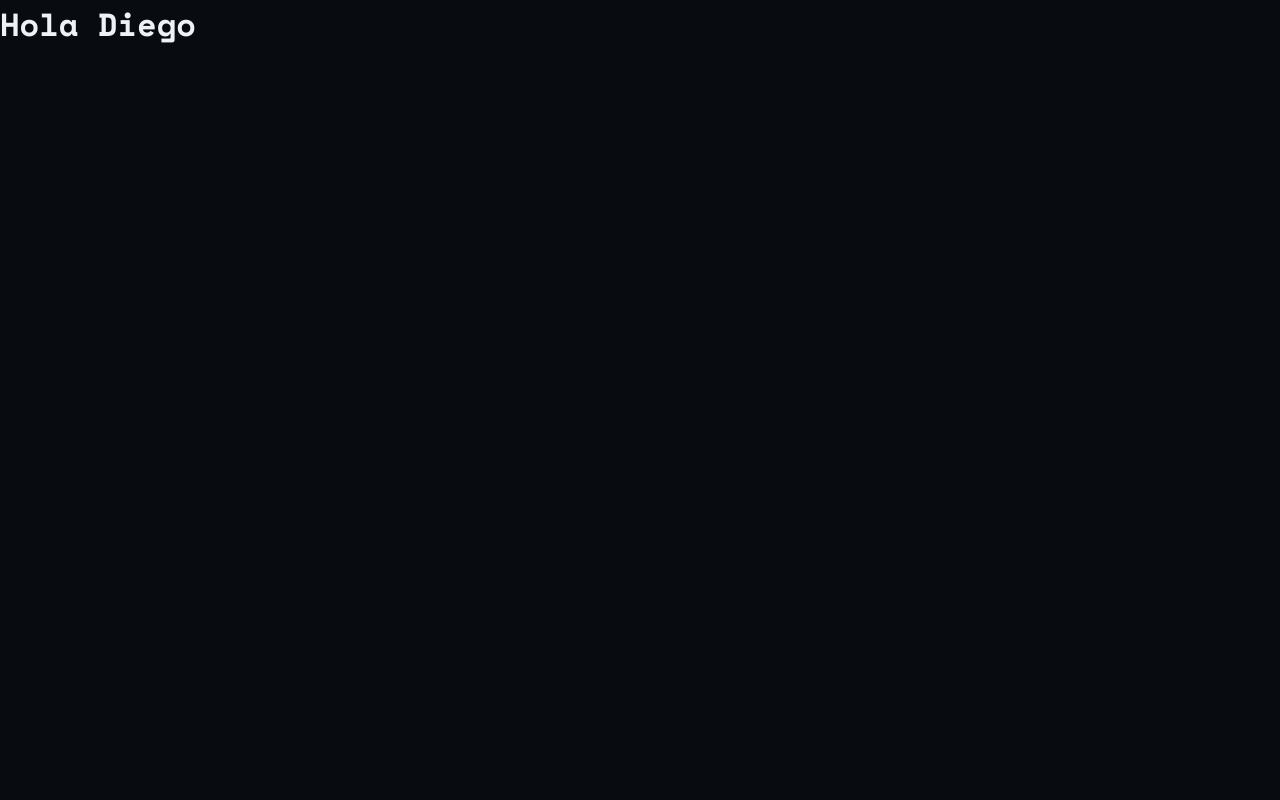
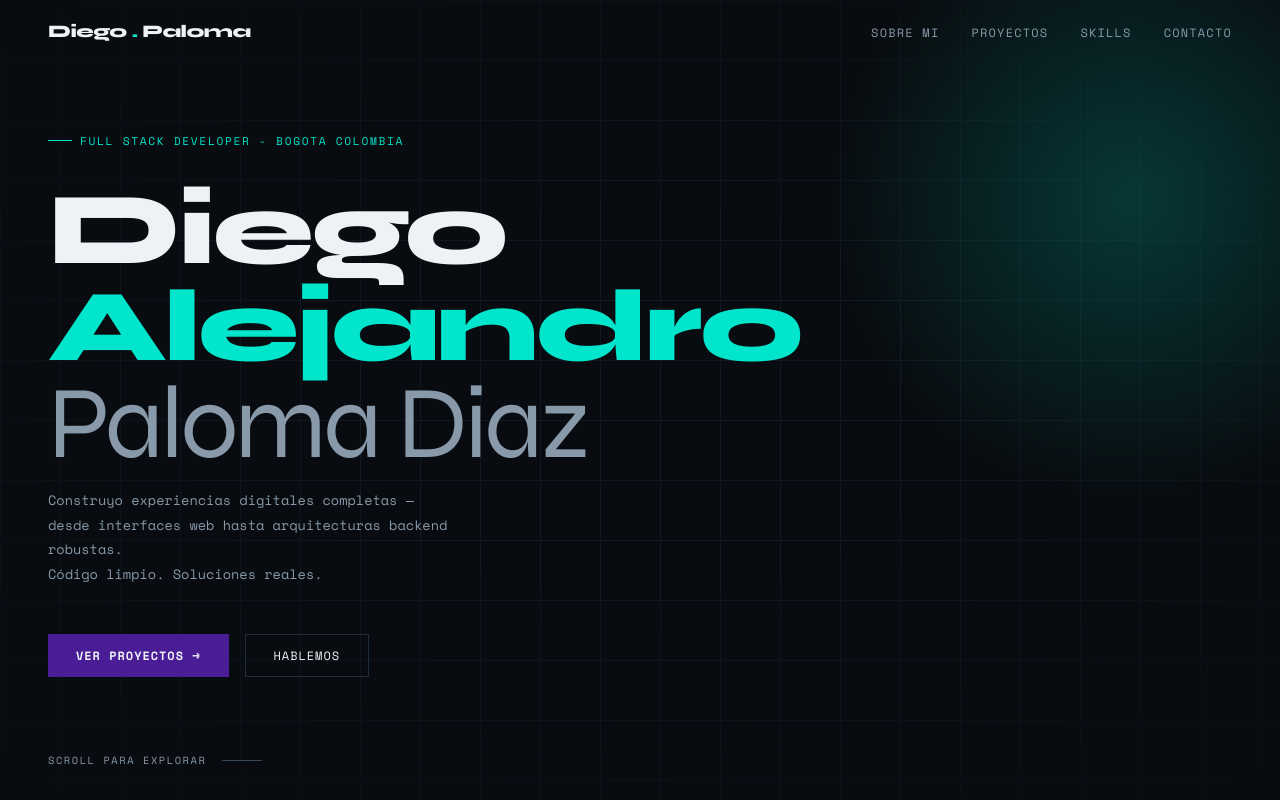
Before and after one commit to Diegoalejandro17/portfolio, a Next.js app: page / in a window 1280 px wide. Built offline with nearby package versions, Linux system fonts and the light colour scheme.

Commit message:
Add Hero section and improve navbar styling

```diff
--- a/src/app/layout.js
+++ b/src/app/layout.js
@@ -1,27 +1,18 @@
-import { Geist, Geist_Mono } from "next/font/google";
-import "./globals.css";
-
-const geistSans = Geist({
-  variable: "--font-geist-sans",
-  subsets: ["latin"],
-});
-
-const geistMono = Geist_Mono({
-  variable: "--font-geist-mono",
-  subsets: ["latin"],
-});
+import './globals.css'
+import Navbar from '@/components/Navbar'
 
 export const metadata = {
-  title: "Create Next App",
-  description: "Generated by create next app",
-};
+  title: 'Diego Paloma — Full Stack Developer',
+  description: 'Portafolio de Diego Alejandro Paloma Díaz',
+}
 
 export default function RootLayout({ children }) {
   return (
-    <html lang="en">
-      <body className={`${geistSans.variable} ${geistMono.variable}`}>
+    <html lang="es">
+      <body>
+        <Navbar />
         {children}
       </body>
     </html>
-  );
+  )
 }
--- a/src/app/page.js
+++ b/src/app/page.js
@@ -1,7 +1,9 @@
+import Hero from '@/components/Hero'
+
 export default function Home() {
   return (
     <main>
-      <h1>Hola Diego</h1>
+      <Hero />
     </main>
   )
 }
--- /dev/null
+++ b/src/components/Hero.js
@@ -0,0 +1,28 @@
+import styles from './Hero.module.css';
+
+export default function Hero() {
+    return (
+        <section className={styles.hero} id="hero">
+            <div className={styles.grid}></div>
+            <div className={styles.glow}></div>
+            <div className={styles.content}>
+            <div className={styles.tag}> Full Stack Developer - Bogota Colombia</div>
+                <h1 className={styles.name}>
+                    Diego <br />
+                    <span className={styles.accent}>Alejandro</span>
+                    <span className={styles.line2}>Paloma Diaz</span>
+                </h1>
+                <p className={styles.role}>
+                    Construyo experiencias digitales completas —<br />
+                    desde interfaces web hasta arquitecturas backend robustas.<br />
+                    Código limpio. Soluciones reales.
+                </p>
+                <div className={styles.cta}>
+                    <a href="#projects" className={styles.btnPrimary}>Ver proyectos →</a>
+                    <a href="#contact" className={styles.btnOutline}>Hablemos</a>
+                </div>
+            </div>
+            <div className={styles.scroll}>Scroll para explorar</div>
+        </section>
+    )
+}
--- /dev/null
+++ b/src/components/Hero.module.css
@@ -0,0 +1,168 @@
+.hero {
+  min-height: 100vh;
+  display: flex;
+  flex-direction: column;
+  justify-content: center;
+  padding: 0 3rem;
+  position: relative;
+  overflow: hidden;
+}
+
+.grid {
+  position: absolute;
+  inset: 0;
+  background-image:
+    linear-gradient(var(--border) 1px, transparent 1px),
+    linear-gradient(90deg, var(--border) 1px, transparent 1px);
+  background-size: 60px 60px;
+  opacity: 0.4;
+  mask-image: radial-gradient(ellipse 70% 70% at 50% 50%, black 30%, transparent 100%);
+}
+
+.glow {
+  position: absolute;
+  width: 600px;
+  height: 600px;
+  background: radial-gradient(circle, var(--cyan-dim) 0%, transparent 70%);
+  top: -100px;
+  right: -150px;
+  pointer-events: none;
+}
+
+.content {
+  position: relative;
+  max-width: 900px;
+}
+
+.tag {
+  display: inline-flex;
+  align-items: center;
+  gap: 0.5rem;
+  font-size: 0.7rem;
+  letter-spacing: 0.15em;
+  text-transform: uppercase;
+  color: var(--cyan);
+  margin-bottom: 2rem;
+  opacity: 0;
+  animation: fadeUp 0.8s 0.2s forwards;
+}
+
+.tag::before {
+  content: '';
+  width: 24px;
+  height: 1px;
+  background: var(--cyan);
+}
+
+.name {
+  font-family: var(--font-display);
+  font-size: clamp(3rem, 8vw, 7rem);
+  font-weight: 800;
+  line-height: 0.95;
+  letter-spacing: -3px;
+  margin-bottom: 1rem;
+  opacity: 0;
+  animation: fadeUp 0.8s 0.4s forwards;
+}
+
+.accent {
+  color: var(--cyan);
+}
+
+.line2 {
+  display: block;
+  color: var(--gray);
+  font-weight: 400;
+}
+
+.role {
+  font-size: 0.85rem;
+  color: var(--gray);
+  margin-bottom: 3rem;
+  max-width: 480px;
+  line-height: 1.8;
+  opacity: 0;
+  animation: fadeUp 0.8s 0.6s forwards;
+}
+
+.cta {
+  display: flex;
+  gap: 1rem;
+  flex-wrap: wrap;
+  opacity: 0;
+  animation: fadeUp 0.8s 0.8s forwards;
+}
+
+.btnPrimary {
+  display: inline-flex;
+  align-items: center;
+  gap: 0.5rem;
+  padding: 0.75rem 1.75rem;
+  font-family: var(--font-mono);
+  font-size: 0.75rem;
+  letter-spacing: 0.08em;
+  text-transform: uppercase;
+  text-decoration: none;
+  font-weight: 700;
+  background: var(--purple);
+  color: var(--white);
+  transition: all 0.3s;
+}
+
+.btnPrimary:hover {
+  background: var(--purple-hover);
+  box-shadow: 0 0 30px var(--purple-glow);
+}
+
+.btnOutline {
+  display: inline-flex;
+  align-items: center;
+  padding: 0.75rem 1.75rem;
+  font-family: var(--font-mono);
+  font-size: 0.75rem;
+  letter-spacing: 0.08em;
+  text-transform: uppercase;
+  text-decoration: none;
+  background: transparent;
+  color: var(--white);
+  border: 1px solid var(--border);
+  transition: all 0.3s;
+}
+
+.btnOutline:hover {
+  border-color: var(--purple);
+  color: var(--purple-hover);
+}
+
+.scroll {
+  position: absolute;
+  bottom: 2rem;
+  left: 3rem;
+  display: flex;
+  align-items: center;
+  gap: 1rem;
+  color: var(--gray);
+  font-size: 0.65rem;
+  letter-spacing: 0.15em;
+  text-transform: uppercase;
+  opacity: 0;
+  animation: fadeUp 0.8s 1.2s forwards;
+}
+
+.scroll::after {
+  content: '';
+  width: 40px;
+  height: 1px;
+  background: var(--gray2);
+}
+
+@keyframes fadeUp {
+  from { opacity: 0; transform: translateY(30px); }
+  to   { opacity: 1; transform: translateY(0); }
+}
+
+@media (max-width: 768px) {
+  .hero { padding: 0 1.5rem; }
+  .name { letter-spacing: -2px; }
+  .scroll { left: 1.5rem; }
+}
--- a/src/components/Navbar.js
+++ b/src/components/Navbar.js
@@ -1,7 +1,6 @@
-'use clieent'
+'use client'
 
-import {useState, useEffect} from 'react'
-import Link from 'next/link'
+import { useState, useEffect } from 'react'
 import styles from './Navbar.module.css'
 
 export default function Navbar() {
@@ -10,15 +9,15 @@ export default function Navbar() {
     useEffect(()=> {
         const handleScroll = () => setScrolled(window.scrollY > 50)
         window.addEventListener('scroll', handleScroll)
-        return () => window.remove.EventListener('scroll', handleScroll)
+        return () => window.removeEventListener('scroll', handleScroll)
     }, [])
 
     return (
-        <nav classname={`${style.nav} ${scrolled ? styles.scrolled : ''}`}>
-            <a href='#hero' classname={styles.logo}>
+        <nav className={`${styles.nav} ${scrolled ? styles.scrolled : ''}`}>
+            <a href='#hero' className={styles.logo}>
                 Diego <span>.</span> Paloma
             </a>
-            <ul classname={styles.navlinks}>
+            <ul className={styles.links}>
             <li><a href="#about">Sobre mi</a></li>
             <li><a href="#projects">Proyectos</a></li>
             <li><a href="#skills">Skills</a></li>
--- /dev/null
+++ b/src/components/Navbar.module.css
@@ -0,0 +1,54 @@
+.nav {
+    position: fixed;
+    top: o; left: 0; right: 0;
+    z-index: 100;
+    padding: 1.2rem 3rem;
+    display: flex;
+    justify-content:space-between;
+    align-items: center;
+    border-bottom: 1px solid transparent;
+    transition: all 0.4s;
+}
+
+.scrolled {
+    border-color: var(--border);
+    background: rgba(8, 12, 16, 0.85);
+    backdrop-filter: blur(12px);
+}
+
+.logo {
+    font-family: var(--font-display);
+    font-weight: 800;
+    font-size: 1.1rem;
+    color: var(--white);
+    text-decoration: none;
+    letter-spacing: -0.5px;
+}
+
+.logo span {
+    color: var(--cyan);
+}
+
+.links {
+    display: flex;
+    gap: 2rem;
+    list-style: none;
+}
+
+.links a {
+    text-decoration: none;
+    color: var(--gray);
+    font-size: 0.75rem;
+    letter-spacing: 0.1em;
+    text-transform: uppercase;
+    transition: color 0.3s;
+}
+
+.links a:hover {
+    color: var(--cyan);
+}
+
+@media (max-width: 768px) {
+    .nav { padding: 1rem 1.5rem; }
+    .links { display: none; }
+}
```
